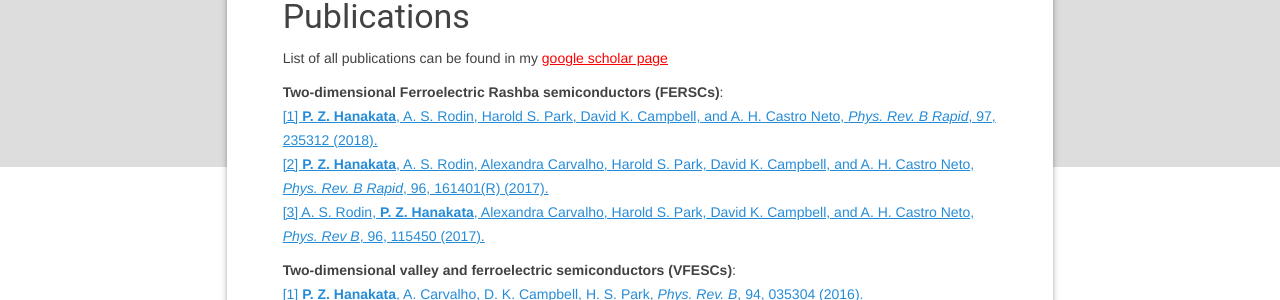
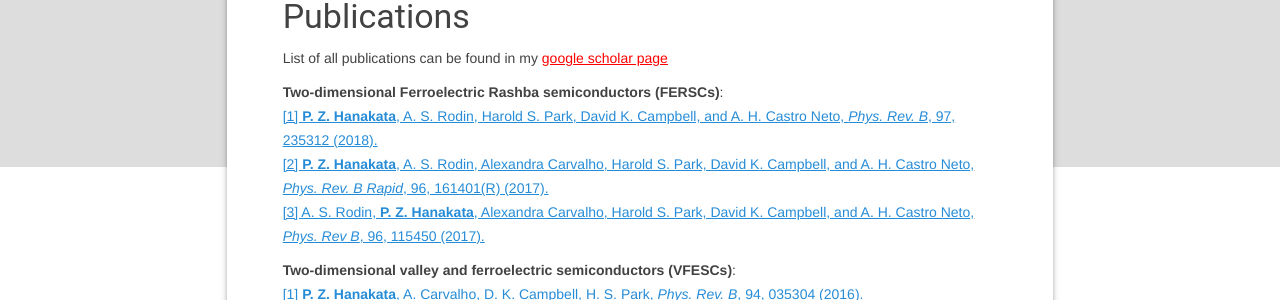
Before and after one commit to phanakata/phanakata.github.io, a Jekyll site: the page built from pages/Publications.md, in a window 1280 px wide. Shown: the part 257-557 px from the top of the page. Built offline with Jekyll 4.4.1, drawn with Linux system fonts in a browser that asks for light colours.

Commit message:
Update Publications.md

```diff
--- a/pages/Publications.md
+++ b/pages/Publications.md
@@ -7,7 +7,7 @@ permalink: /Publications/
 List of all publications can be found in my <a href="https://scholar.google.com/citations?user=52QtSLYAAAAJ&hl=en" style="color:red"> google scholar page  </a>
 
 **Two-dimensional Ferroelectric Rashba semiconductors (FERSCs)**:\\
-<a href="https://journals.aps.org/prb/abstract/10.1103/PhysRevB.97.235312" style="color:#268cd7">[1] **P. Z. Hanakata**, A. S. Rodin, Harold S. Park, David K. Campbell, and A. H. Castro Neto, *Phys. Rev. B Rapid*, 97, 235312  (2018).</a>\\
+<a href="https://journals.aps.org/prb/abstract/10.1103/PhysRevB.97.235312" style="color:#268cd7">[1] **P. Z. Hanakata**, A. S. Rodin, Harold S. Park, David K. Campbell, and A. H. Castro Neto, *Phys. Rev. B*, 97, 235312  (2018).</a>\\
 <a href="https://journals.aps.org/prb/abstract/10.1103/PhysRevB.96.161401" style="color:#268cd7">[2] **P. Z. Hanakata**, A. S. Rodin, Alexandra Carvalho, Harold S. Park, David K. Campbell, and A. H. Castro Neto, *Phys. Rev. B Rapid*, 96, 161401(R)  (2017).</a>\\
 <a href="https://journals.aps.org/prb/abstract/10.1103/PhysRevB.96.115450" style="color:#268cd7">[3] A. S. Rodin, **P. Z. Hanakata**, Alexandra Carvalho, Harold S. Park, David K. Campbell, and A. H. Castro Neto, *Phys. Rev B*, 96, 115450  (2017).</a>
 
```
